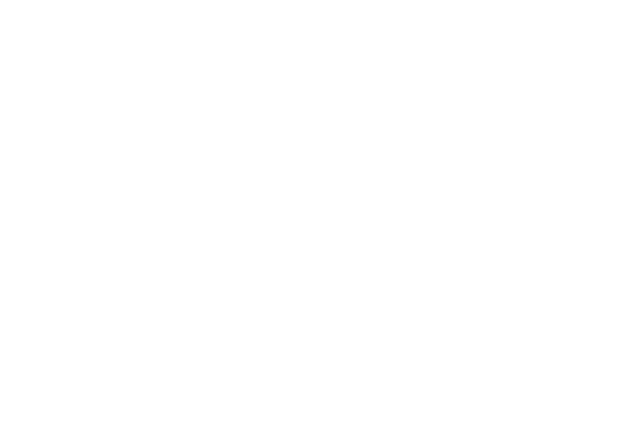
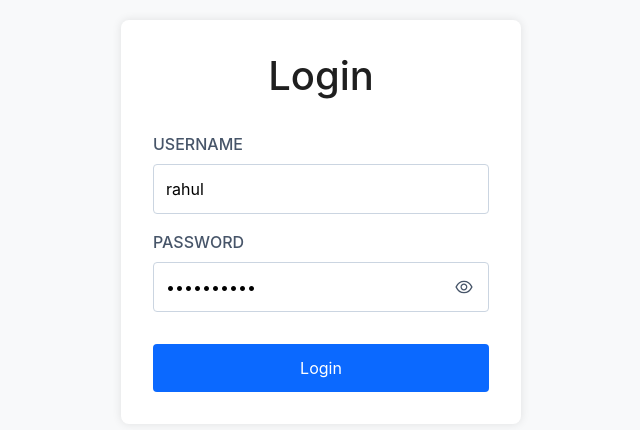
Before and after one commit to Akhil07-ctrl/Restaurant-App, a React (Create React App) app: page /Restaurant-App/login in a window 1280 px wide. Before the commit this address had no page. Shown: the part 178-608 px from the top of the page, without its empty margins (319-959 px from the left). Built offline with nearby package versions, Linux system fonts and the light colour scheme.

Commit message:
login, dish quantity update

```diff
--- a/package.json
+++ b/package.json
@@ -1,5 +1,5 @@
 {
-  "homepage": "https://Akhil07-ctrl.github.io/Restaurant-App/",
+  "homepage": "https://Akhil07-ctrl.github.io/Restaurant-App",
   "name": "client",
   "version": "0.1.0",
   "private": true,
@@ -8,6 +8,7 @@
     "@testing-library/jest-dom": "^6.6.3",
     "@testing-library/react": "^16.3.0",
     "@testing-library/user-event": "^13.5.0",
+    "js-cookie": "^3.0.5",
     "react": "^19.1.0",
     "react-dom": "^19.1.0",
     "react-icons": "^5.5.0",
--- a/src/App.js
+++ b/src/App.js
@@ -1,10 +1,11 @@
 import {useState} from 'react'
-import {BrowserRouter as Router, Routes, Route} from 'react-router-dom'
+import {BrowserRouter as Router, Routes, Route, Navigate} from 'react-router-dom'
+import Cookies from 'js-cookie'
 
 import Home from './components/Home'
-
 import Cart from './components/Cart'
-
+import Login from './components/Login'
+import ProtectedRoute from './components/ProtectedRoute'
 import CartContext from './context/CartContext'
 
 import './App.css'
@@ -56,6 +57,10 @@ const App = () => {
     )
   }
 
+  const getTotalCartQuantity = () => {
+    return cartList.reduce((total, item) => total + item.quantity, 0)
+  }
+
   return (
     <CartContext.Provider
       value={{
@@ -67,14 +72,31 @@ const App = () => {
         removeAllCartItems,
         restaurantName,
         setRestaurantName,
+        getTotalCartQuantity,
       }}
     >
-    <Router basename='/Restaurant-App/'>
-      <Routes>
-        <Route path="/" element={<Home />} />
-        <Route path="/cart" element={<Cart />} />
-      </Routes>
-    </Router>
+      <Router basename='/Restaurant-App'>
+        <Routes>
+          <Route path="/login" element={<Login />} />
+          <Route
+            path="/"
+            element={
+              <ProtectedRoute>
+                <Home />
+              </ProtectedRoute>
+            }
+          />
+          <Route
+            path="/cart"
+            element={
+              <ProtectedRoute>
+                <Cart />
+              </ProtectedRoute>
+            }
+          />
+          <Route path="*" element={<Navigate to="/" replace />} />
+        </Routes>
+      </Router>
     </CartContext.Provider>
   )
 }
--- a/src/components/Cart/index.js
+++ b/src/components/Cart/index.js
@@ -1,6 +1,7 @@
 import {Link} from 'react-router-dom'
 import {useContext} from 'react'
 import Header from '../Header'
+import CartItem from '../CartItem'
 
 import CartContext from '../../context/CartContext'
 import './index.css'
@@ -25,18 +26,23 @@ const Cart = () => {
   )
 
   const renderCartItems = () => (
-    <>
+    <div className="cart-content">
       <div className="cart-items-header d-flex align-items-center justify-content-between">
         <h1>Cart Items</h1>
         <button
           type="button"
-          className="remove-all-btn text-primary"
+          className="remove-all-btn text-danger"
           onClick={removeAllCartItems}
         >
           Remove All
         </button>
       </div>
-    </>
+      <ul className="cart-items-list">
+        {cartList.map(item => (
+          <CartItem key={item.dishId} cartItemDetails={item} />
+        ))}
+      </ul>
+    </div>
   )
 
   return (
--- a/src/components/DishItem/index.js
+++ b/src/components/DishItem/index.js
@@ -20,12 +20,20 @@ const DishItem = ({dishDetails}) => {
   const [quantity, setQuantity] = useState(0)
   const {addCartItem} = useContext(CartContext)
 
-  const onIncreaseQuantity = () => setQuantity(prevState => prevState + 1)
+  const onIncreaseQuantity = () => {
+    setQuantity(prevState => prevState + 1)
+  }
 
-  const onDecreaseQuantity = () =>
+  const onDecreaseQuantity = () => {
     setQuantity(prevState => (prevState > 0 ? prevState - 1 : 0))
+  }
 
-  const onAddItemToCart = () => addCartItem({...dishDetails, quantity})
+  const onAddItemToCart = () => {
+    if (quantity > 0) {
+      addCartItem({...dishDetails, quantity})
+      setQuantity(0) // Reset quantity after adding to cart
+    }
+  }
 
   const renderControllerButton = () => (
     <div className="controller-container d-flex align-items-center bg-success">
--- a/src/components/Header/index.js
+++ b/src/components/Header/index.js
@@ -1,6 +1,7 @@
 /* eslint-disable react/self-closing-comp */
 import {useContext} from 'react'
-import {Link} from 'react-router-dom'
+import {Link, useNavigate} from 'react-router-dom'
+import Cookies from 'js-cookie'
 import {AiOutlineShoppingCart} from 'react-icons/ai'
 
 import CartContext from '../../context/CartContext'
@@ -8,7 +9,13 @@ import CartContext from '../../context/CartContext'
 import './index.css'
 
 const Header = () => {
-  const {cartList, restaurantName} = useContext(CartContext)
+  const {cartList, restaurantName, getTotalCartQuantity} = useContext(CartContext)
+  const navigate = useNavigate()
+
+  const onClickLogout = () => {
+    Cookies.remove('jwt_token')
+    navigate('/login', {replace: true})
+  }
 
   const renderCartIcon = () => (
     <div className="cart-icon-link">
@@ -18,7 +25,7 @@ const Header = () => {
         </button>
       </Link>
       <div className="cart-count-badge d-flex justify-content-center align-items-center">
-        <p className="m-0 cart-count">{cartList.length}</p>
+        <p className="m-0 cart-count">{getTotalCartQuantity()}</p>
       </div>
     </div>
   )
@@ -35,6 +42,7 @@ const Header = () => {
         <button
           type="button"
           className="btn btn-outline-danger ms-2 me-2 btn-sm"
+          onClick={onClickLogout}
         >
           Logout
         </button>
--- /dev/null
+++ b/src/components/Login/index.css
@@ -0,0 +1,111 @@
+.login-container {
+  display: flex;
+  justify-content: center;
+  align-items: center;
+  height: 100vh;
+  background-color: #f8f9fa;
+}
+
+.login-form {
+  background-color: white;
+  padding: 2rem;
+  border-radius: 8px;
+  box-shadow: 0 0 10px rgba(0, 0, 0, 0.1);
+  width: 100%;
+  max-width: 400px;
+}
+
+.login-heading {
+  text-align: center;
+  color: #1f1f1f;
+  margin-bottom: 2rem;
+}
+
+.input-container {
+  margin-bottom: 1rem;
+}
+
+.input-container label {
+  display: block;
+  margin-bottom: 0.5rem;
+  color: #475569;
+  font-weight: 500;
+}
+
+.input-field {
+  width: 100%;
+  padding: 0.75rem;
+  border: 1px solid #cbd5e1;
+  border-radius: 4px;
+  font-size: 1rem;
+}
+
+/* New styles for password input container */
+.password-input-container {
+  position: relative;
+  display: flex;
+  align-items: center;
+}
+
+.password-input-container .input-field {
+  padding-right: 40px; /* Make space for the eye icon */
+}
+
+.toggle-password-button {
+  position: absolute;
+  right: 10px;
+  background: none;
+  border: none;
+  cursor: pointer;
+  padding: 5px;
+  display: flex;
+  align-items: center;
+  justify-content: center;
+}
+
+.eye-icon {
+  font-size: 20px;
+  color: #475569;
+}
+
+.toggle-password-button:hover .eye-icon {
+  color: #0b69ff;
+}
+
+.login-button {
+  width: 100%;
+  padding: 0.75rem;
+  background-color: #0b69ff;
+  color: white;
+  border: none;
+  border-radius: 4px;
+  font-size: 1rem;
+  cursor: pointer;
+  margin-top: 1rem;
+  transition: background-color 0.2s ease;
+}
+
+.login-button:hover {
+  background-color: #0051cc;
+}
+
+.error-message {
+  color: #ff0b37;
+  font-size: 0.875rem;
+  margin-top: 0.5rem;
+}
+
+/* Add focus styles */
+.input-field:focus {
+  outline: none;
+  border-color: #0b69ff;
+  box-shadow: 0 0 0 2px rgba(11, 105, 255, 0.1);
+}
+
+.toggle-password-button:focus {
+  outline: none;
+}
+
+.toggle-password-button:focus .eye-icon {
+  color: #0b69ff;
+}
--- /dev/null
+++ b/src/components/Login/index.js
@@ -0,0 +1,107 @@
+import {useState} from 'react'
+import {useNavigate, Navigate} from 'react-router-dom'
+import Cookies from 'js-cookie'
+import {AiOutlineEye, AiOutlineEyeInvisible} from 'react-icons/ai'
+import './index.css'
+
+const Login = () => {
+  const [username, setUsername] = useState('rahul')
+  const [password, setPassword] = useState('rahul@2021')
+  const [errorMsg, setErrorMsg] = useState('')
+  const [showError, setShowError] = useState(false)
+  const [showPassword, setShowPassword] = useState(false)
+  const navigate = useNavigate()
+
+  // Check if user is already logged in
+  if (Cookies.get('jwt_token')) {
+    return <Navigate to="/" replace />
+  }
+
+  const onSubmitSuccess = jwtToken => {
+    Cookies.set('jwt_token', jwtToken, {expires: 30})
+    navigate('/', {replace: true})
+  }
+
+  const onSubmitFailure = errorMsg => {
+    setShowError(true)
+    setErrorMsg(errorMsg)
+  }
+
+  const submitForm = async event => {
+    event.preventDefault()
+    const userDetails = {username, password}
+    const apiUrl = 'https://apis.ccbp.in/login'
+    const options = {
+      method: 'POST',
+      body: JSON.stringify(userDetails),
+    }
+
+    try {
+      const response = await fetch(apiUrl, options)
+      const data = await response.json()
+
+      if (response.ok) {
+        onSubmitSuccess(data.jwt_token)
+      } else {
+        onSubmitFailure(data.error_msg)
+      }
+    } catch (error) {
+      onSubmitFailure('Something went wrong. Please try again.')
+    }
+  }
+
+  // Toggle password visibility
+  const togglePasswordVisibility = () => {
+    setShowPassword(prevState => !prevState)
+  }
+
+  return (
+    <div className="login-container">
+      <form className="login-form" onSubmit={submitForm}>
+        <h1 className="login-heading">Login</h1>
+        <div className="input-container">
+          <label htmlFor="username">USERNAME</label>
+          <input
+            type="text"
+            id="username"
+            value={username}
+            onChange={e => setUsername(e.target.value)}
+            placeholder="Username"
+            className="input-field"
+          />
+        </div>
+        <div className="input-container">
+          <label htmlFor="password">PASSWORD</label>
+          <div className="password-input-container">
+            <input
+              type={showPassword ? "text" : "password"}
+              id="password"
+              value={password}
+              onChange={e => setPassword(e.target.value)}
+              placeholder="Password"
+              className="input-field"
+            />
+            <button
+              type="button"
+              className="toggle-password-button"
+              onClick={togglePasswordVisibility}
+              aria-label={showPassword ? "Hide password" : "Show password"}
+            >
+              {showPassword ? (
+                <AiOutlineEyeInvisible className="eye-icon" />
+              ) : (
+                <AiOutlineEye className="eye-icon" />
+              )}
+            </button>
+          </div>
+        </div>
+        {showError && <p className="error-message">{errorMsg}</p>}
+        <button type="submit" className="login-button">
+          Login
+        </button>
+      </form>
+    </div>
+  )
+}
+
+export default Login
--- /dev/null
+++ b/src/components/ProtectedRoute/index.js
@@ -0,0 +1,14 @@
+import {Navigate} from 'react-router-dom'
+import Cookies from 'js-cookie'
+
+const ProtectedRoute = ({children}) => {
+  const jwtToken = Cookies.get('jwt_token')
+
+  if (!jwtToken) {
+    return <Navigate to="/login" replace />
+  }
+
+  return children
+}
+
+export default ProtectedRoute
--- a/src/context/CartContext.js
+++ b/src/context/CartContext.js
@@ -4,10 +4,11 @@ const CartContext = createContext({
   cartList: [],
   addCartItem: () => {},
   setRestaurantName: () => {},
-  removeAllCArtItems: () => {},
+  removeAllCartItems: () => {},
   removeCartItem: () => {},
   incrementCartItemQuantity: () => {},
   decrementCartItemQuantity: () => {},
+  getTotalCartQuantity: () => {},
 })
 
 export default CartContext
```
Also changed, not shown: 1 other file (tests, documents, lock files or other folders).
